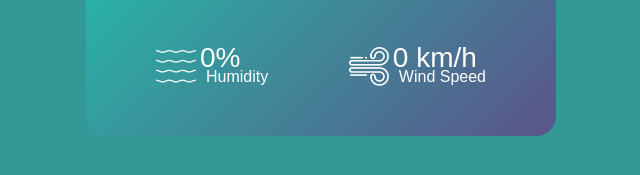
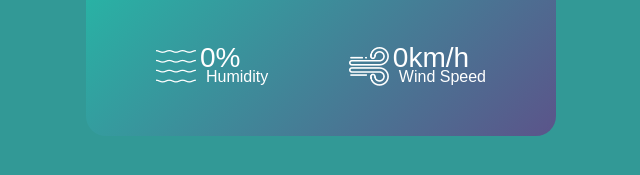
Before and after one commit to Anand6976/Weather-App, a plain HTML site: page index.html in a window 1280 px wide. Shown: the part 595-770 px from the top of the page, 319-959 px from the left. Drawn offline with Linux system fonts and the light colour scheme.

Commit message:
Update index.html

```diff
--- a/index.html
+++ b/index.html
@@ -33,7 +33,7 @@
                 <div class="col">
                     <img src="wind.png">
                     <div>
-                        <p class="wind">0 km/h</p>
+                        <p class="wind">0km/h</p>
                         <p>Wind Speed</p>
                     </div>
                 </div>
```
